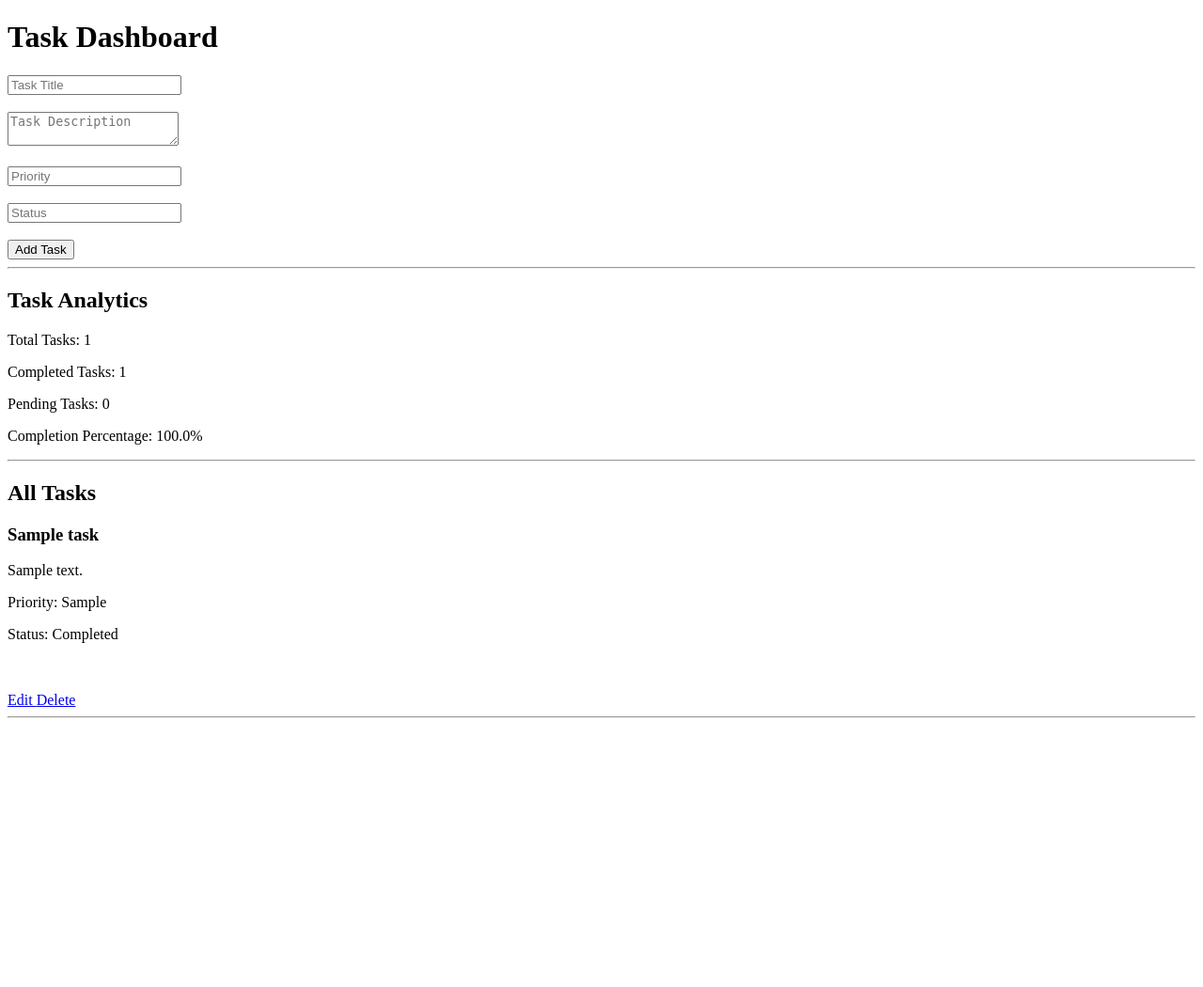
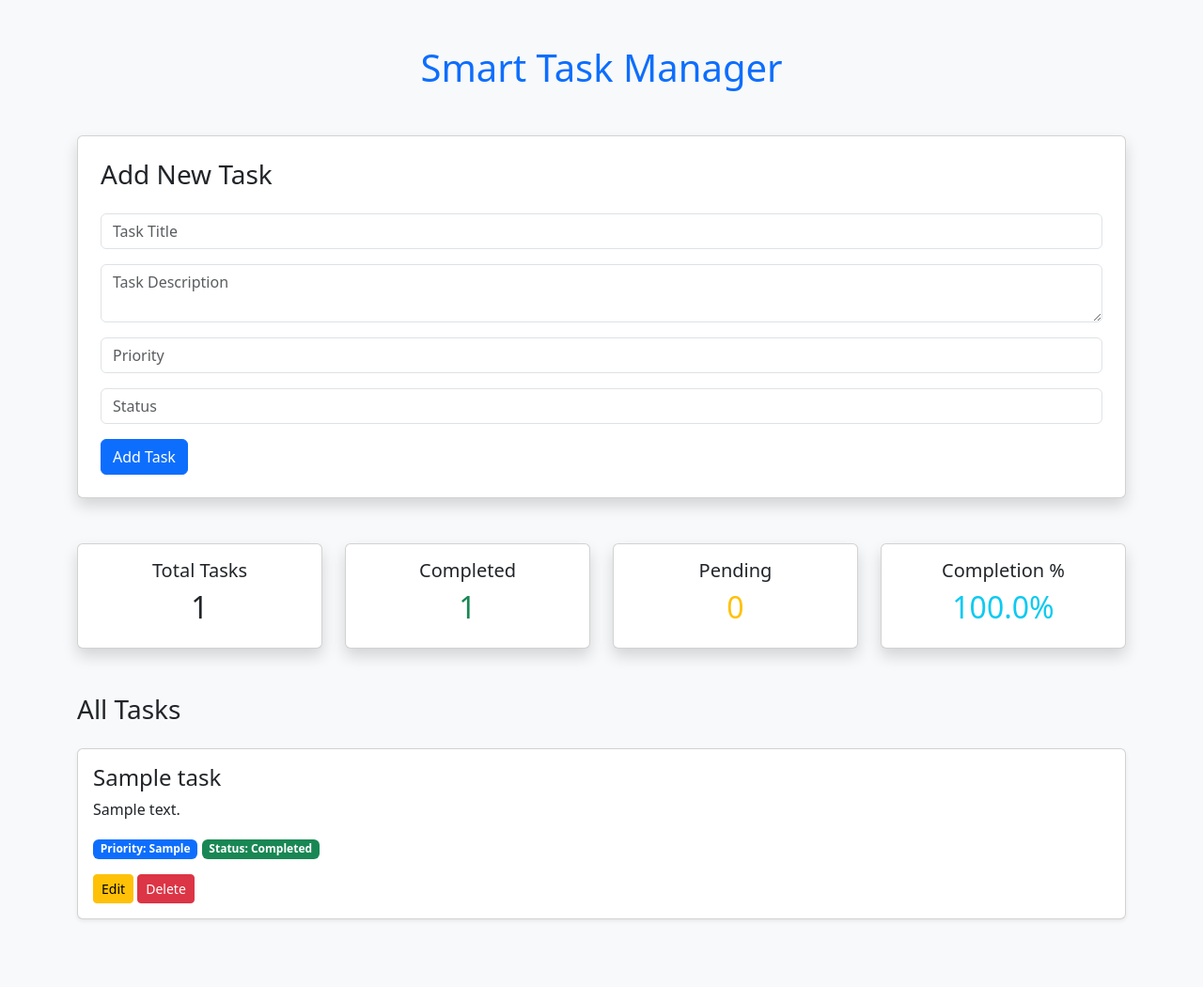
Before and after one commit to gop-i-krishnan/smart-task-manager, a Flask app: page /dashboard in a window 1280 px wide. Shown: the whole page at 94% size. Before the commit the page ends 764 px from the top, so only its background shows below. Run offline with Flask 3, Linux system fonts and the light colour scheme; tables that the repository leaves empty hold one stand-in row (values such as "Sample post"); some libraries are stand-ins or nearby versions.

Commit message:
Improved dashboard UI using Bootstrap

```diff
--- a/templates/dashboard.html
+++ b/templates/dashboard.html
@@ -2,79 +2,165 @@
 <html>
 <head>
     <title>Dashboard</title>
+    <link
+        href="https://cdn.jsdelivr.net/npm/bootstrap@5.3.3/dist/css/bootstrap.min.css"
+        rel="stylesheet"
+    >
 </head>
 
-<body>
+<body class="bg-light">
 
-    <h1>Task Dashboard</h1>
+<div class="container py-5">
+
+    <h1 class="text-center mb-5 text-primary">
+        Smart Task Manager
+    </h1>
 
     <div id="notification"></div>
 
+    <!-- Task Form -->
+
+    <div class="card shadow p-4 mb-5">
+
+        <h3 class="mb-4">Add New Task</h3>
+
         <form method="POST">
 
-        <input type="text" name="title" placeholder="Task Title" required>
+            <div class="mb-3">
+                <input
+                    type="text"
+                    name="title"
+                    class="form-control"
+                    placeholder="Task Title"
+                    required
+                >
+            </div>
 
-        <br><br>
+            <div class="mb-3">
+                <textarea
+                    name="description"
+                    class="form-control"
+                    placeholder="Task Description"
+                ></textarea>
+            </div>
 
-        <textarea name="description" placeholder="Task Description"></textarea>
+            <div class="mb-3">
+                <input
+                    type="text"
+                    name="priority"
+                    class="form-control"
+                    placeholder="Priority"
+                >
+            </div>
 
-        <br><br>
+            <div class="mb-3">
+                <input
+                    type="text"
+                    name="status"
+                    class="form-control"
+                    placeholder="Status"
+                >
+            </div>
 
-        <input type="text" name="priority" placeholder="Priority">
-
-        <br><br>
-
-        <input type="text" name="status" placeholder="Status">
-
-        <br><br>
-
-        <button type="submit">Add Task</button>
+            <button class="btn btn-primary">
+                Add Task
+            </button>
 
         </form>
 
-    <hr>
+    </div>
 
-    <h2>Task Analytics</h2>
+    <!-- Analytics -->
 
-    <p>Total Tasks: {{ analytics.total_tasks }}</p>
+    <div class="row mb-5">
 
-    <p>Completed Tasks: {{ analytics.completed_tasks }}</p>
+        <div class="col-md-3">
+            <div class="card text-center shadow p-3">
+                <h5>Total Tasks</h5>
+                <h2>{{ analytics.total_tasks }}</h2>
+            </div>
+        </div>
 
-    <p>Pending Tasks: {{ analytics.pending_tasks }}</p>
+        <div class="col-md-3">
+            <div class="card text-center shadow p-3">
+                <h5>Completed</h5>
+                <h2 class="text-success">
+                    {{ analytics.completed_tasks }}
+                </h2>
+            </div>
+        </div>
 
-    <p>Completion Percentage: {{ analytics.completion_percentage }}%</p>
+        <div class="col-md-3">
+            <div class="card text-center shadow p-3">
+                <h5>Pending</h5>
+                <h2 class="text-warning">
+                    {{ analytics.pending_tasks }}
+                </h2>
+            </div>
+        </div>
 
-    <hr>
+        <div class="col-md-3">
+            <div class="card text-center shadow p-3">
+                <h5>Completion %</h5>
+                <h2 class="text-info">
+                    {{ analytics.completion_percentage }}%
+                </h2>
+            </div>
+        </div>
 
-    <h2>All Tasks</h2>
+    </div>
+
+    <!-- Tasks -->
+
+    <h3 class="mb-4">All Tasks</h3>
 
     {% for task in tasks %}
 
-        <div>
+    <div class="card shadow-sm mb-4">
 
-            <h3>{{ task.title }}</h3>
+        <div class="card-body">
 
-            <p>{{ task.description }}</p>
+            <h4 class="card-title">
+                {{ task.title }}
+            </h4>
 
-            <p>Priority: {{ task.priority }}</p>
+            <p class="card-text">
+                {{ task.description }}
+            </p>
 
-            <p>Status: {{ task.status }}</p>
+            <span class="badge bg-primary">
+                Priority: {{ task.priority }}
+            </span>
 
-            <br><br>
+            <span class="badge bg-success">
+                Status: {{ task.status }}
+            </span>
 
-            <a href="/edit-task/{{ task.id }}">
+            <div class="mt-3">
+
+                <a
+                    href="/edit-task/{{ task.id }}"
+                    class="btn btn-warning btn-sm"
+                >
                     Edit
                 </a>
 
-            <a href="/delete-task/{{ task.id }}">
+                <a
+                    href="/delete-task/{{ task.id }}"
+                    class="btn btn-danger btn-sm"
+                >
                     Delete
                 </a>
 
-            <hr>
+            </div>
+
+        </div>
 
     </div>
 
     {% endfor %}
+
+</div>
 
 <script src="https://cdn.socket.io/4.5.4/socket.io.min.js"></script>
 
@@ -88,12 +174,10 @@
 
     socket.on("new_task", function(data) {
 
-            console.log("Event received");
-
         document.getElementById("notification").innerHTML = `
-                <h3 style="color:green;">
+            <div class="alert alert-success">
                 ${data.message}
-                </h3>
+            </div>
         `;
 
     });
@@ -101,4 +185,5 @@
 </script>
 
 </body>
+
 </html>
```
Lines whose indentation alone changed are shown as unchanged.
